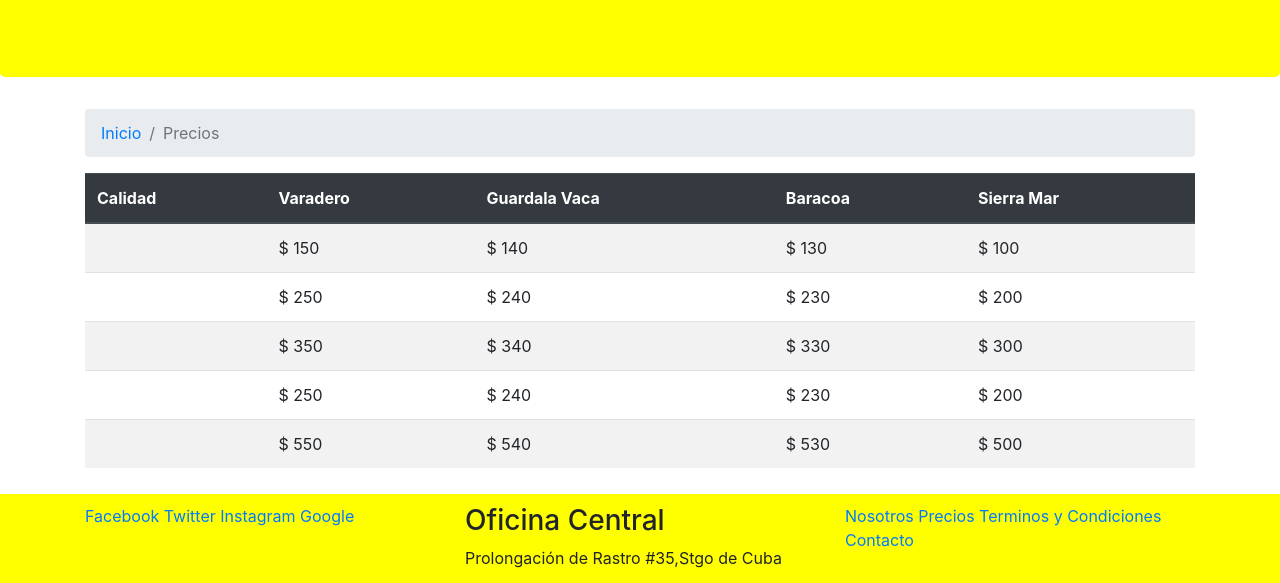
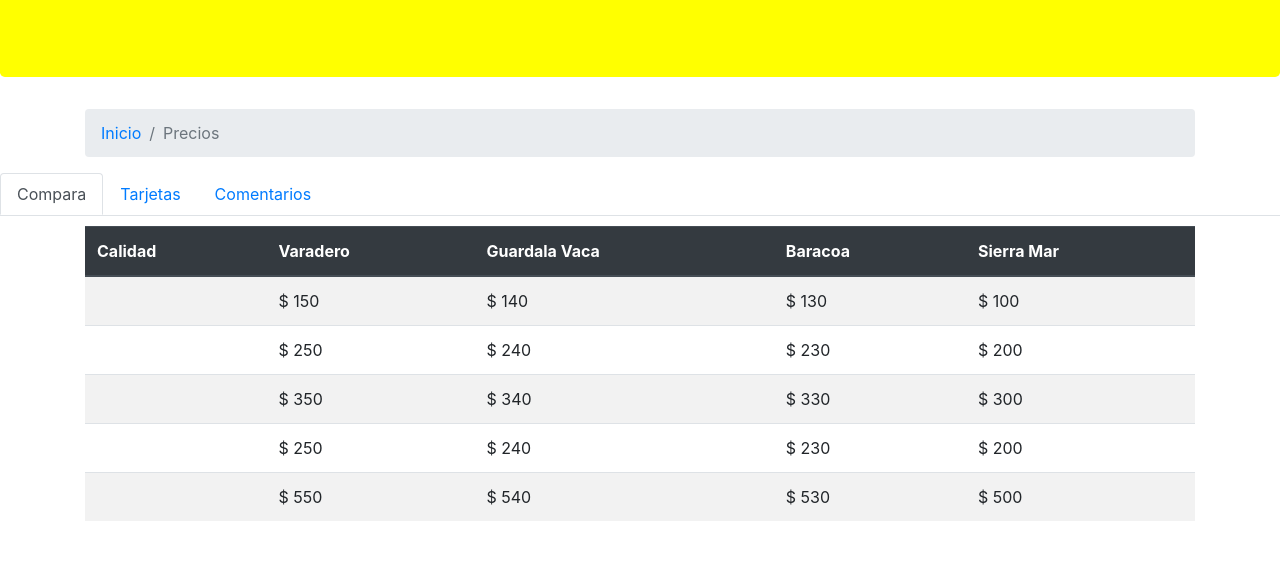
Before and after one commit to Alex70795/guia_hoteles, a website: page precios.html in a window 1280 px wide. Shown: the part 197-780 px from the top of the page. Drawn offline with nearby package versions, Linux system fonts and the light colour scheme; a web font is replaced by a local one.

Commit message:
actualizando el precio.html

```diff
--- a/css/main.css
+++ b/css/main.css
@@ -24,3 +24,7 @@ margin-top: 10px;
 .footer-address-icon {
     padding-right: 10px;
 }
+
+.tab-content {
+    padding-top: 10px;
+}
--- a/precios.html
+++ b/precios.html
@@ -43,9 +43,30 @@
             </ol>
         </nav>
       </div>
+      <ul class="nav nav-tabs" id="myTab" role="tablist">
+          <li class="nav-item">
+              <a class="nav-link active" id="compara-tab" data-toggle="tab" href="#compara" role="tab" aria-controls="compara"
+              aria-selected="true">Compara</a>
 
-      <div class="container">
-        <div class="table-responsive">
+          </li>
+          <li >
+            <a class="nav-link " id="tarjeta-tab" data-toggle="tab" href="#tarjeta" role="tab" aria-controls="tarjeta"
+              aria-selected="false">Tarjetas</a>
+
+          </li>
+          <li >
+            <a class="nav-link " id="comentarios-tab" data-toggle="tab" href="#comentarios" role="tab" aria-controls="comentarios"
+              aria-selected="false">Comentarios</a>
+
+          </li>
+
+
+      </ul>
+
+      <div class="tab-content" id="myTabContent">
+      <div class="tab-game fade show active" id="compara" role="tabpanel" aria-labelledby="compara-tab">
+    <div class="container">
+      <div class="table-responsive">
       <table class="table table-striped">
         <thead class="thead-dark">
             <th>Calidad</th>
@@ -103,8 +124,31 @@
       </table>
     </div>
 </div>
+</div>
+
+<div class="tab-game fade" id="tarjeta" role="tabpanel" aria-labelledby="tarjeta-tab">
+ <div class="container">
+<div class="d-flex justify-content-center">
+<div class="card" style="width: 18rem;">
+    <div class="card-header" style="background: blue; color:white;">Tarjetas Aceptadas</div>
+    <ul class="list-group list-group-flush">
+        <li class="list-group-item">Tarjeta Bandec</li>
+        <li class="list-group-item">Tarjeta Bpa</li>
+        <li class="list-group-item">Tarjeta AIS</li>
+        <li class="list-group-item">Tarjeta Metropolitana</li>
+    </ul>
 
 
+
+</div>
+</div>
+</div>
+</div>
+
+      <div class="tab-game fade" id="comentarios" role="tabpanel" aria-labelledby="comentarios-tab">
+       Comentarios
+    </div>
+</div>
       <footer>
         <div class="container">
             <div class="row">
```
